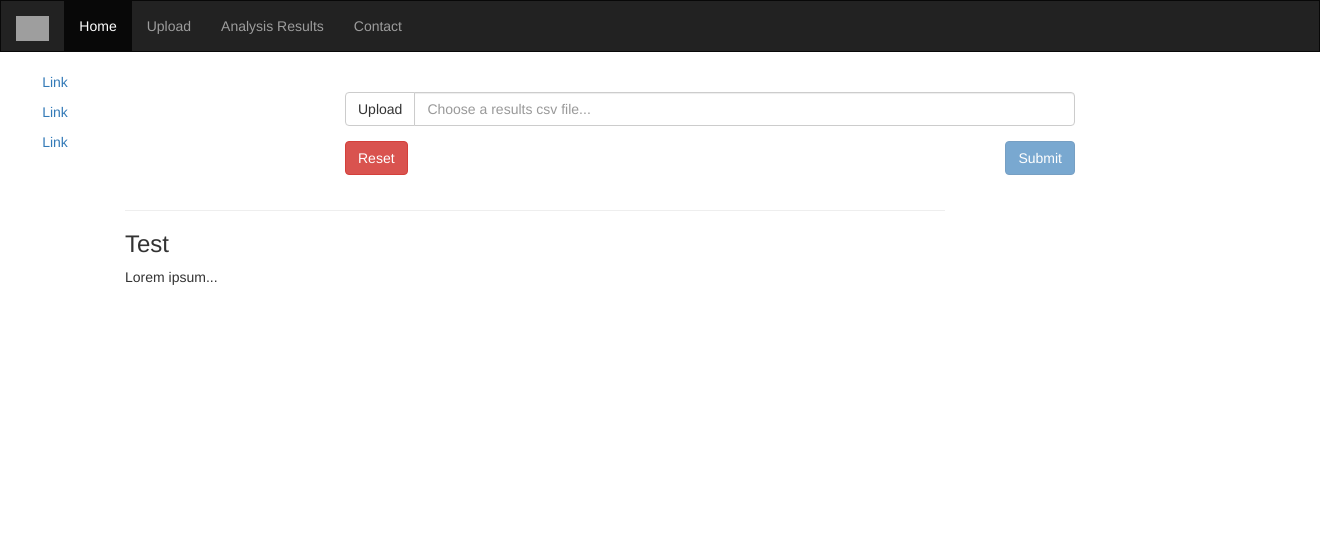
After one commit to Markonick/flask-docker, a Flask app: page /upload in a window 1320 px wide. The commit adds this page. Shown: the top 537 px of the page. Run offline with Flask 2, Linux system fonts and the light colour scheme; data that the repository does not hold is empty; some libraries are stand-ins or nearby versions; grey boxes are pictures that could not be loaded.

Commit message:
more pages...

```diff
--- a/app.py
+++ b/app.py
@@ -1,5 +1,5 @@
 from flask import Flask
-from flask import render_template
+from flask import render_template, redirect, url_for
 from redis import Redis
 import pandas as pd
 
@@ -7,27 +7,38 @@ import pandas as pd
 app = Flask(__name__, template_folder='app/templates')
 redis = Redis(host='redis', port=6379)
 
-
 def get_csv():
     path = './app/static/labels.csv'
     df = pd.read_csv(path)
-
     return df
 
 
 @app.route('/')
-def index():
+def home():
     count = redis.incr('hits')
     template = 'home.html'
     return render_template(template, title = "Home", count=count)
 
 
-@app.route('/tables')
+@app.route('/table')
 def show_table():
     template = 'csvtable.html'
     df = get_csv()
     return render_template(template, object_list=df.to_html())
 
 
+@app.route('/upload')
+def upload_file():
+    count = redis.incr('hits')
+    template = 'upload.html'
+    return render_template(template)
+
+
+@app.route('/contact')
+def contact():
+    count = redis.incr('hits')
+    template = 'contact.html'
+    return render_template(template, title = "Contacts", count=count)
+
 if __name__ == "__main__":
     app.run(host="0.0.0.0", debug=True)
--- a/app/templates/base.html
+++ b/app/templates/base.html
@@ -18,16 +18,10 @@
         max-height: 200%;
         padding-bottom: 15px;
     }
-    /* Set height of the grid so .sidenav can be 100% (adjust as needed) */
-    .row.content {
-        background-color: #e22727;
-        height: 450px;
-    }
 
     /* Set gray background color and 100% height */
     .sidenav {
       padding-top: 20px;
-      background-color: #f1f1f1;
       height: 100%;
     }
 
@@ -43,6 +37,10 @@
         position:relative;
         font-size: 10px;
         float: right;
+    }
+
+    [hidden] {
+      display: none !important;
     }
 
     a {
@@ -65,10 +63,10 @@
     </div>
     <div class="collapse navbar-collapse" id="myNavbar">
       <ul class="nav navbar-nav">
-        <li class="active"><a href="#">Home</a></li>
-        <li><a href="#">Upload</a></li>
-        <li><a href="#">Anaylsis Results</a></li>
-        <li><a href="#">Contact</a></li>
+        <li class="active"><a href="{{ url_for('/') }}">Home</a></li>
+        <li><a href="{{ url_for('upload_file') }}">Upload</a></li>
+        <li><a href="Analysis">Analysis Results</a></li>
+        <li><a href="{{ url_for('contact') }}">Contact</a></li>
       </ul>
     </div>
   </div>
@@ -82,10 +80,8 @@
       <p><a href="#">Link</a></p>
     </div>
     <div class="col-sm-4 text-left">
-      <h1>Welcome</h1>
-
     {% block content %}{% endblock %}
-      <hr>
+      <hr align="left" width="200%">
       <h3>Test</h3>
       <p>Lorem ipsum...</p>
     </div>
--- /dev/null
+++ b/app/templates/upload.html
@@ -0,0 +1,64 @@
+{% extends "base.html" %}
+
+{% block content %}
+
+    <style>
+        .btn-margin-top {
+            margin-top: 40px;
+        }
+    </style>
+
+    <div class="container">
+        <div class="col-md-8 col-md-offset-2">
+            <form method="POST" action="#" enctype="multipart/form-data">
+                <!-- COMPONENT START -->
+                <div class="form-group">
+                    <div class="input-group input-file btn-margin-top">
+                        <span class="input-group-btn">
+                            <button class="btn btn-default btn-choose" type="button">Upload</button>
+                        </span>
+                        <input type="text" class="form-control" placeholder='Choose a results csv file...' />
+                    </div>
+                </div>
+                <!-- COMPONENT END -->
+                <div class="form-group">
+                    <button type="submit" class="btn btn-primary pull-right" disabled>Submit</button>
+                    <button type="reset" class="btn btn-danger">Reset</button>
+                </div>
+            </form>
+        </div>
+    </div>
+
+    <script>
+        function bs_input_file() {
+            $(".input-file").before(
+                function() {
+                    if ( ! $(this).prev().hasClass('input-ghost') ) {
+                        var element = $("<input type='file' class='input-ghost' style='visibility:hidden; height:0'>");
+                        element.attr("name",$(this).attr("name"));
+                        element.change(function(){
+                            element.next(element).find('input').val((element.val()).split('\\').pop());
+                        });
+                        $(this).find("button.btn-choose").click(function(){
+                            element.click();
+                        });
+                        $(this).find("button.btn-reset").click(function(){
+                            element.val(null);
+                            $(this).parents(".input-file").find('input').val('');
+                        });
+                        $(this).find('input').css("cursor","pointer");
+                        $(this).find('input').mousedown(function() {
+                            $(this).parents('.input-file').prev().click();
+                            return false;
+                        });
+                        return element;
+                    }
+                }
+            );
+        }
+        $(function() {
+            bs_input_file();
+        });
+    </script>
+
+{% endblock %}
```
Also changed, not shown: app/templates/contact.html (added, +7 -0 lines), app/templates/csvtable.html (+6 -38 lines).
